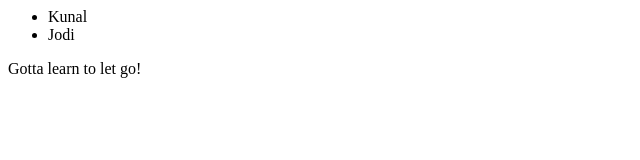
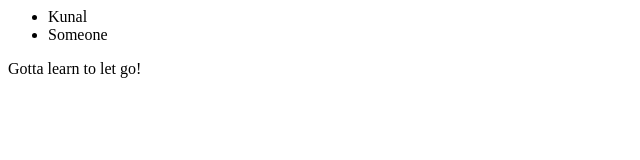
Before and after one commit to KunalKarnik/gitTest, a plain HTML site: page index.html in a window 1280 px wide. Shown: the full height of the page, 0-640 px from the left. Drawn offline with Linux system fonts and the light colour scheme.

Commit message:
Can't take her name anymore

```diff
--- a/index.html
+++ b/index.html
@@ -2,7 +2,7 @@
 	<body>
 		<ul>
 			<li>Kunal</li>
-			<li>Jodi</li>
+			<li>Someone</li>
 		</ul>
 		<p> Gotta learn to let go! </p>
 	</body>
```
